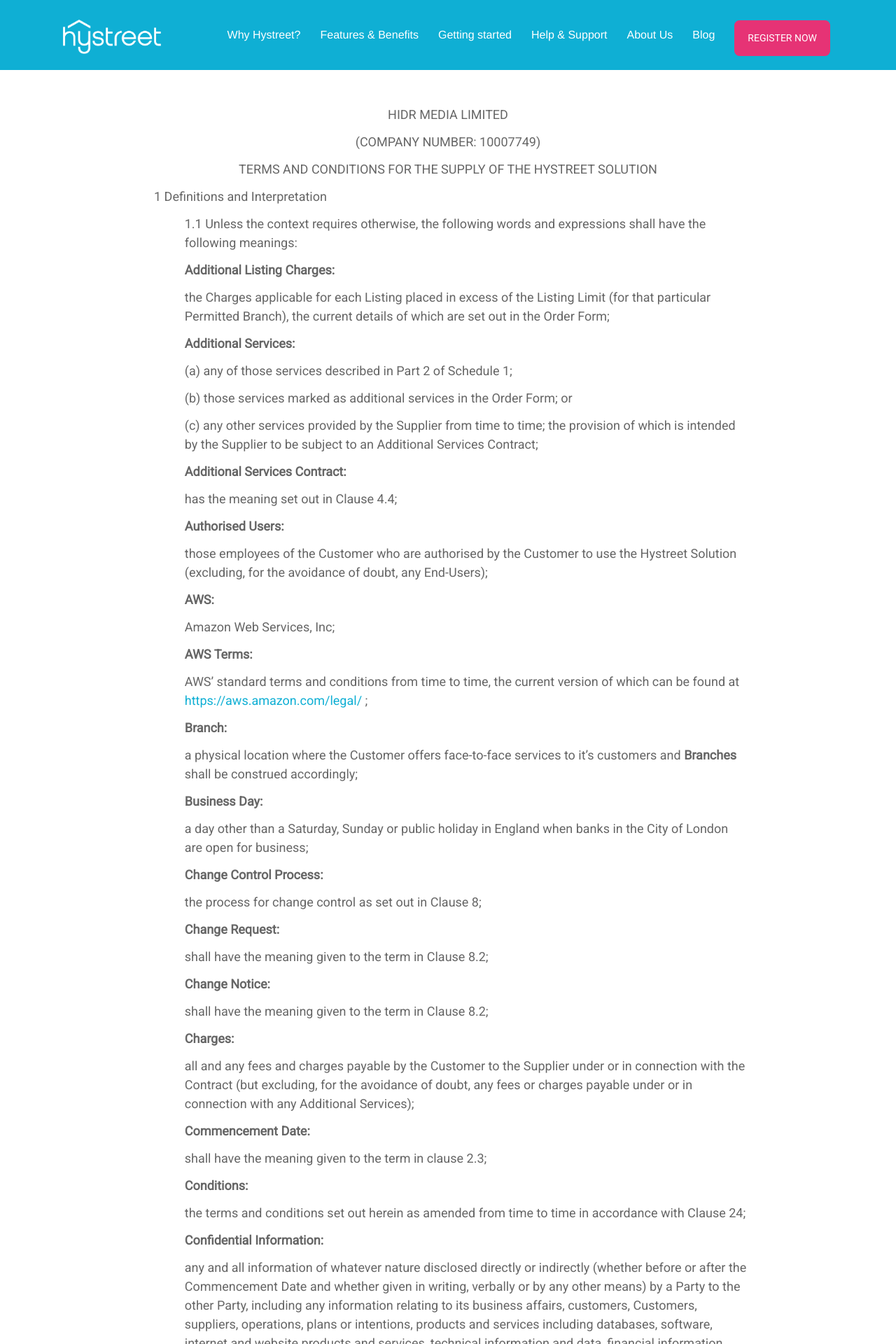
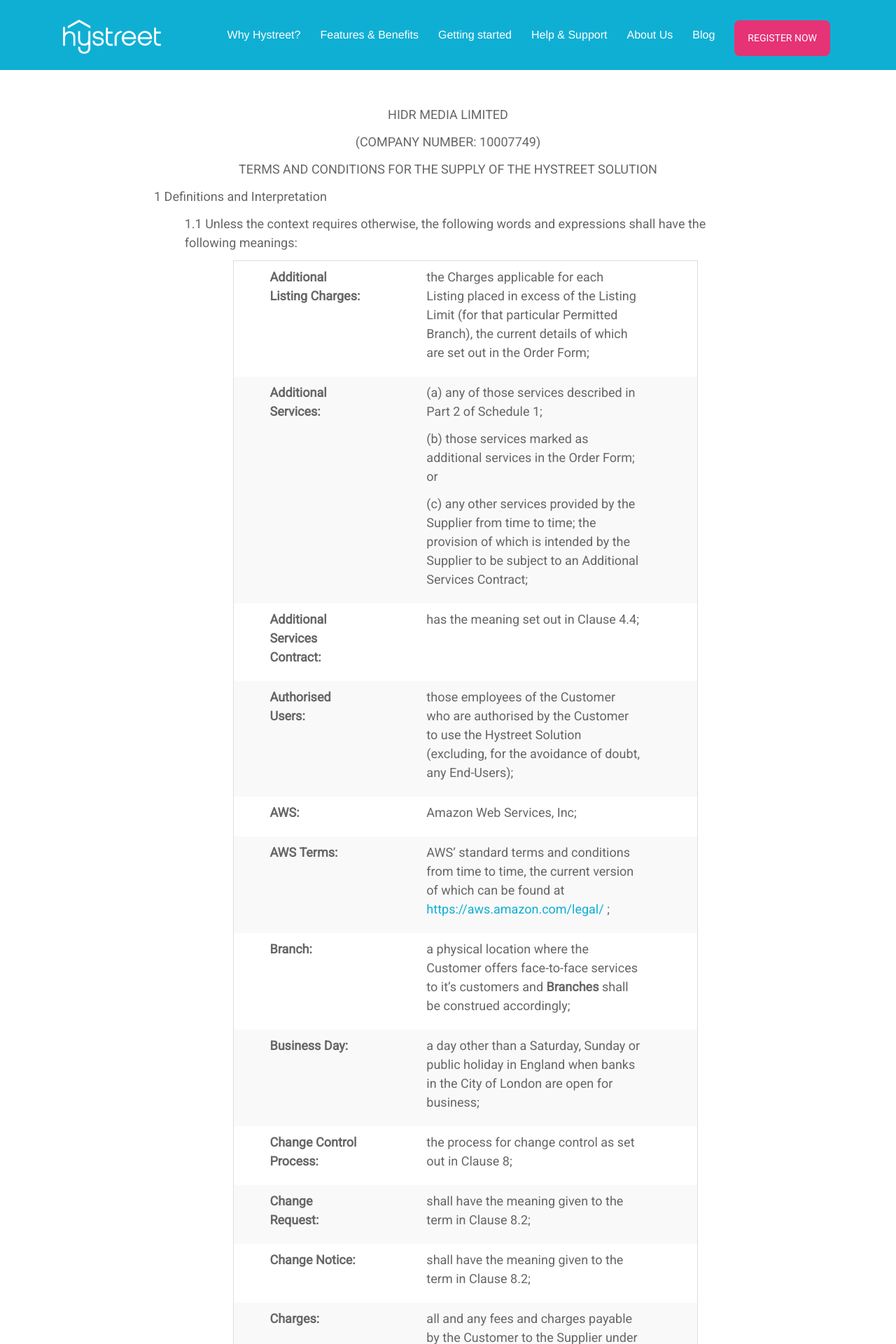
Before and after one commit to hystreet/hystreet.github.io, a Jekyll site: the page built from contract-terms/index.html, in a window 1280 px wide. Shown: the top 1920 px of the page at 70% size. Built offline with Jekyll 4.4.1, drawn with Linux system fonts in a browser that asks for light colours; a script that is not in the unit is left out.

Commit message:
Update index.html

```diff
--- a/contract-terms/index.html
+++ b/contract-terms/index.html
@@ -24,8 +24,8 @@
                   1.1 Unless the context requires otherwise, the following words and expressions shall have the following meanings:
 
                 </p>
-	      <div align="center>
-                <table style="cellspacing:0; cellpadding:0; width:595px;">
+	      <div align="center">
+        <table border="0" cellspacing="0" cellpadding="0">
                   <tbody>
                     <tr>
                       <td width="2">
```
